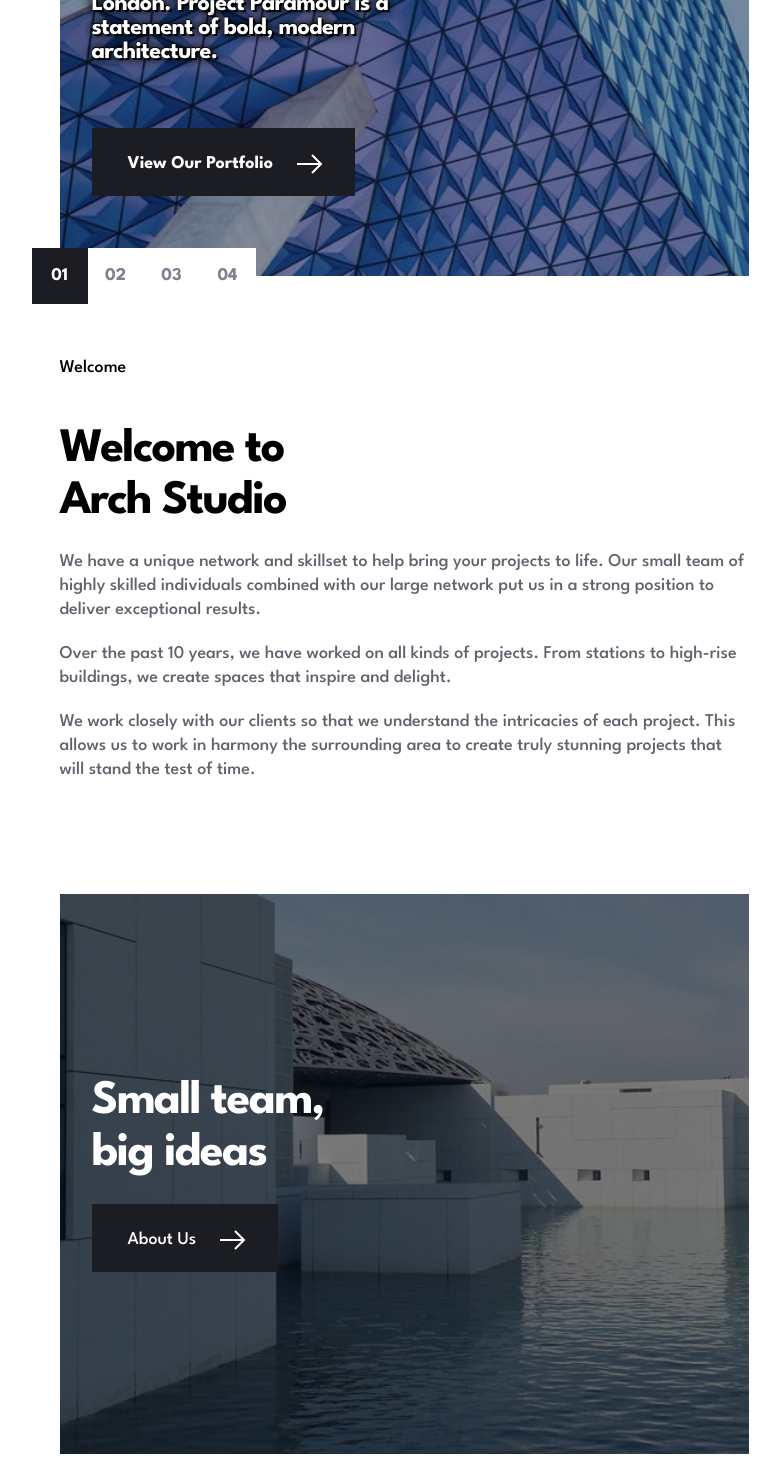
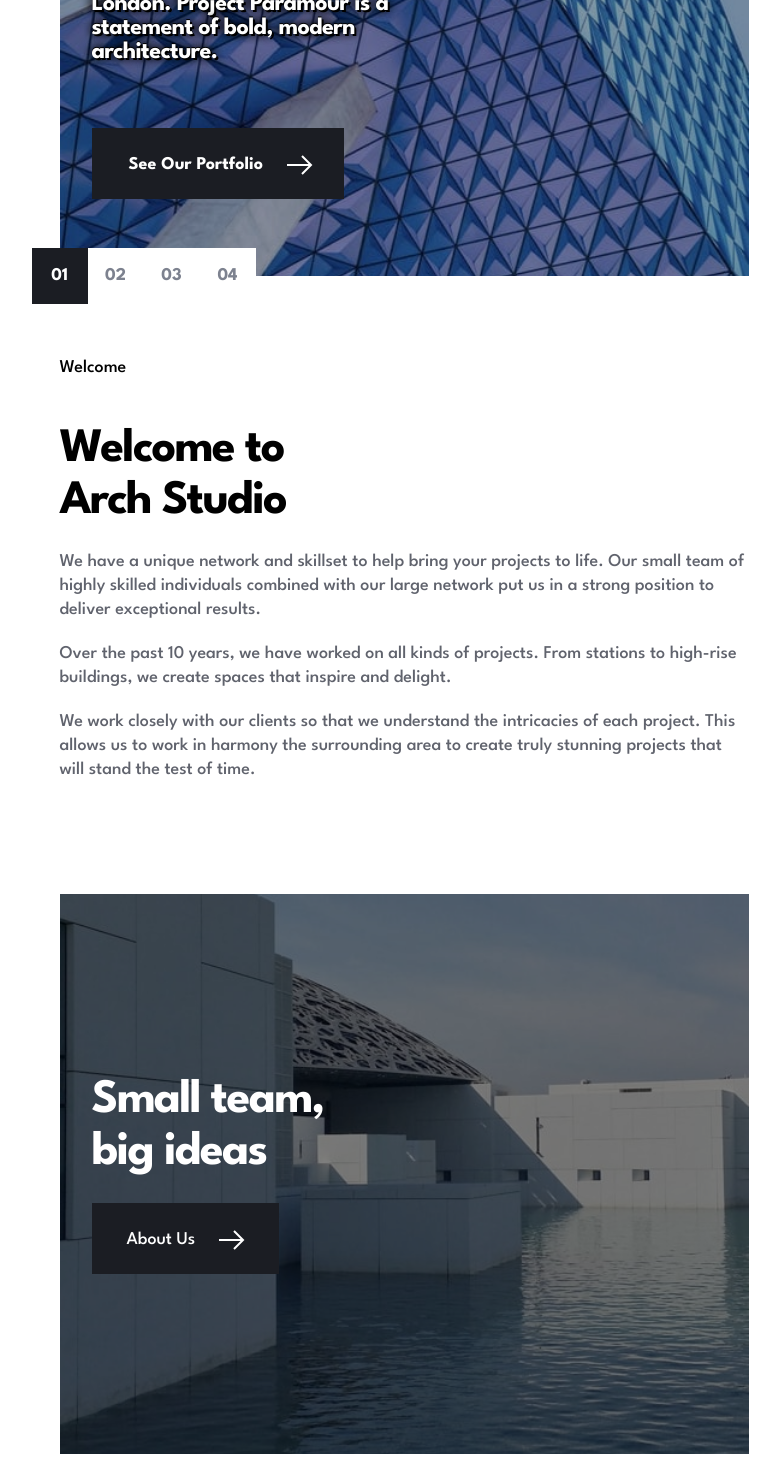
Before and after one commit to richieAiello/arch-studio-website, a React (Vite) app: page / in a window 1280 px wide. Shown: the part 380-1850 px from the top of the page, without its empty margins (236-1016 px from the left). Built offline with nearby package versions, Linux system fonts and the light colour scheme.

Commit message:
Altered styles for ArrowLink.jsx.

```diff
--- a/src/components/home/AboutUs.jsx
+++ b/src/components/home/AboutUs.jsx
@@ -13,7 +13,7 @@ const AboutUs = props => {
       >
         Small team, big ideas
       </h2>
-      <ArrowLink path="about" label="Learn about Arch Studio.">
+      <ArrowLink path="about" className="w-[187px] pl-[2.1875rem]">
         About Us
       </ArrowLink>
       <AboutUsImage />
--- a/src/components/home/Featured.jsx
+++ b/src/components/home/Featured.jsx
@@ -3,7 +3,7 @@ import ArrowLink from '../shared/ArrowLink';
 
 const Featured = props => {
   return (
-    <section className="container">
+    <section className="container mb-[8.25rem]">
       <h2 className="font-bold text-black-custom mb-[2.625rem] text-[3rem] leading-[3.25rem] tracking-[-1.71px]">
         Featured
       </h2>
@@ -18,7 +18,9 @@ const Featured = props => {
         text="3"
         image="prototype"
       />
-      <ArrowLink path="portfolio">Portfolio</ArrowLink>
+      <ArrowLink path="portfolio" className="justify-center">
+        Portfolio
+      </ArrowLink>
     </section>
   );
 };
--- a/src/components/home/hero/HeroContext.jsx
+++ b/src/components/home/hero/HeroContext.jsx
@@ -9,7 +9,12 @@ const HeroContext = props => {
       <p className="mb-16 text-shadow text-[1.5rem] tracking-tight">
         {props.text}
       </p>
-      <ArrowLink path="portfolio">View Our Portfolio</ArrowLink>
+      <ArrowLink
+        path="portfolio"
+        className="pl-[2.3125rem] w-[min(100%,252px)]"
+      >
+        See Our Portfolio
+      </ArrowLink>
     </div>
   );
 };
--- a/src/components/shared/ArrowLink.jsx
+++ b/src/components/shared/ArrowLink.jsx
@@ -5,8 +5,11 @@ const ArrowLink = props => {
   return (
     <Link
       to={props.path}
-      className="bg-black-custom text-white flex items-center pl-9 pr-8 pt-6 pb-5
-      w-max duration-[400ms] hover:bg-grey-dark-custom focus:bg-grey-dark-custom"
+      className={`
+        bg-black-custom text-white flex items-center min-w-max  pt-[1.5625rem] pb-[1.375rem]
+        duration-[400ms] hover:bg-grey-dark-custom focus:bg-grey-dark-custom
+        ${props.className}
+      `}
       aria-label={props.label}
     >
       {props.children}
```
